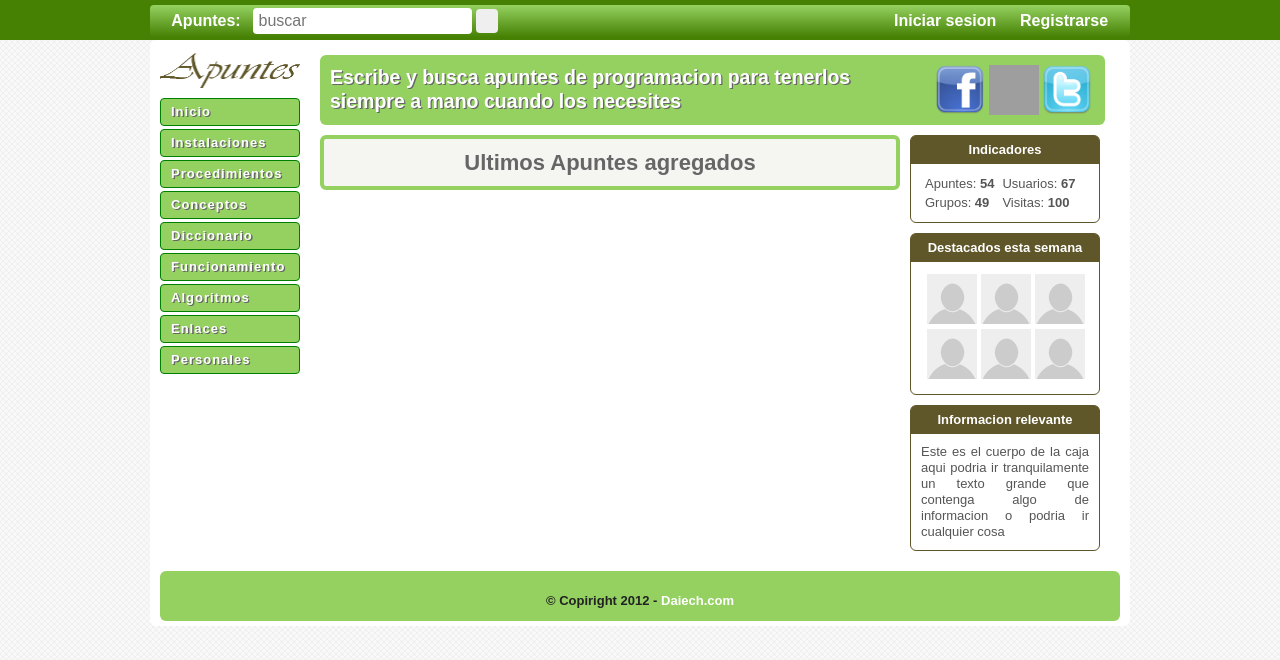
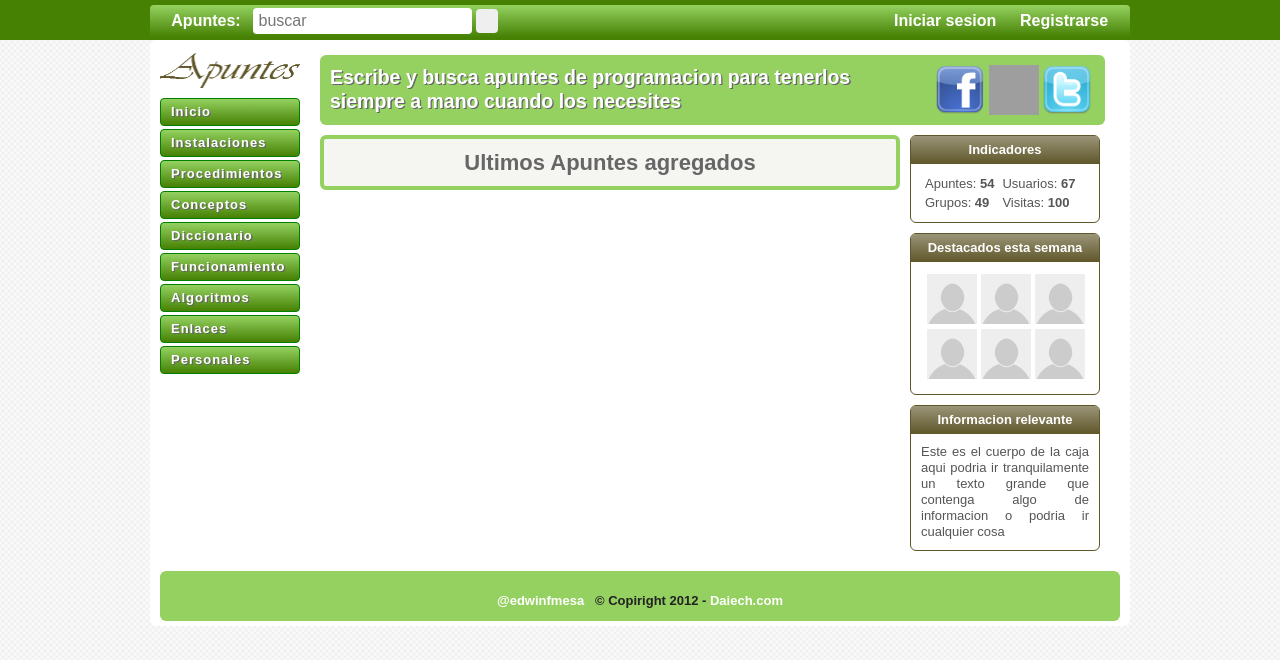
Before and after one commit to edwinfmesa/apuntes, a Django app: page / in a window 1280 px wide. Shown: the top 660 px of the page. Run offline with Django 3.2, Linux system fonts and the light colour scheme; data that the repository does not hold is empty; grey boxes are pictures that could not be loaded.

Commit message:
Agregando degradados

```diff
--- a/static/web/css/base.css
+++ b/static/web/css/base.css
@@ -4,6 +4,61 @@ a:visited {text-decoration: none}
 a:active {text-decoration: none}
 a:hover {text-decoration: underline; color: red;}
 
+.degradados {
+    /* navegadores sin soporte */
+    background-image: url('../img/fondo_degradado.png');
+    /* Safari 4-5, Chrome 1-9 */
+    background: -webkit-gradient(linear, 0% 0%, 0% 100%, from(#468104 ), to(#94D160));
+/*     Safari 5.1+, Chrome 10+ */
+    background: -webkit-linear-gradient(top, #94D160, #468104 );
+/*     Firefox 3.6+ */
+    background: -moz-linear-gradient(top, #94D160, #468104 );
+/*     Opera 11.10+ */
+    background: -o-linear-background(top, #94D160, #468104 );
+/*     IE 10 */
+    background: -ms-linear-background(top, #94D160, #468104 );
+/*     estándar */
+    background: linear-background(top, #94D160, #468104 );
+
+}
+
+.degradado_menu {
+    /* navegadores sin soporte */
+    background-image: url('../img/fondo_degradado.png');
+    /* Safari 4-5, Chrome 1-9 */
+    background: -webkit-gradient(linear, 0% 0%, 0% 100%, from(#468104 ), to(#94D160));
+/*     Safari 5.1+, Chrome 10+ */
+    background: -webkit-linear-gradient(top, #94D160, #468104 );
+/*     Firefox 3.6+ */
+    background: -moz-linear-gradient(top, #94D160, #468104 );
+/*     Opera 11.10+ */
+    background: -o-linear-background(top, #94D160, #468104 );
+/*     IE 10 */
+    background: -ms-linear-background(top, #94D160, #468104 );
+/*     estándar */
+    background: linear-background(top, #94D160, #468104 );
+
+}
+
+.degradado_cafe {
+
+
+	 /* navegadores sin soporte */
+    background-image: url('../img/fondo_degradado.png');
+    /* Safari 4-5, Chrome 1-9 */
+    background: -webkit-gradient(linear, 0% 0%, 0% 100%, from(#5F5629 ), to(#9B9579));
+/*     Safari 5.1+, Chrome 10+ */
+    background: -webkit-linear-gradient(top, #9B9579, #5F5629 );
+/*     Firefox 3.6+ */
+    background: -moz-linear-gradient(top, #9B9579, #5F5629 );
+/*     Opera 11.10+ */
+    background: -o-linear-background(top, #9B9579, #5F5629 );
+/*     IE 10 */
+    background: -ms-linear-background(top, #9B9579, #5F5629 );
+/*     estándar */
+    background: linear-background(top, #9B9579, #5F5629);
+
+	}
 
 body {
     /*    	background-color: #C1FE8F;*/
@@ -159,6 +214,7 @@ footer {
 
 #nav_menu ul li a:hover {
     background-color: #468104;
+    background-image: none;
 }
 
 .cuerpo{
@@ -425,25 +481,7 @@ footer {
 }
 
 
-.degradados {
-    /* navegadores sin soporte */
-    background-image: url('../img/fondo_degradado.png');
-    /* Safari 4-5, Chrome 1-9 */
-    background: -webkit-gradient(linear, 0% 0%, 0% 100%, from(#468104 ), to(#94D160));
-/*     Safari 5.1+, Chrome 10+ */
-    background: -webkit-linear-gradient(top, #94D160, #468104 );
-/*     Firefox 3.6+ */
-    background: -moz-linear-gradient(top, #94D160, #468104 );
-/*     Opera 11.10+ */
-    background: -o-linear-background(top, #94D160, #468104 );
-/*     IE 10 */
-    background: -ms-linear-background(top, #94D160, #468104 );
-/*     estándar */
-    background: linear-background(top, #94D160, #468104 );
 
-
-
-}
 
 .esqsupred4 {
     -moz-border-radius-topleft: 4px;
--- a/templates/web/layout.html
+++ b/templates/web/layout.html
@@ -24,9 +24,9 @@
                 </form>
 
                 {% if user.is_authenticated %}
-				<a href="{% url usuarios.views.cerrar %}" class="sesion esqred"> &nbsp; cerrar  &nbsp;</a> <a href="{% url usuarios.views.privado %}" class="sesion esqred"> &nbsp; {{ user.username }}  &nbsp;</a>
+					<a href="{% url usuarios.views.cerrar %}" class="sesion esqred"> &nbsp; cerrar  &nbsp;</a> <a href="{% url usuarios.views.privado %}" class="sesion esqred"> &nbsp; {{ user.username }}  &nbsp;</a>
 				{% else %}
-				<a href="{% url usuarios.views.nuevo_usuario  %}" class="sesion esqred"> &nbsp; Registrarse  &nbsp;</a> <a href="{% url usuarios.views.ingresar  %}" class="sesion esqred"> &nbsp; Iniciar sesion  &nbsp;</a>
+					<a href="{% url usuarios.views.nuevo_usuario  %}" class="sesion esqred"> &nbsp; Registrarse  &nbsp;</a> <a href="{% url usuarios.views.ingresar  %}" class="sesion esqred"> &nbsp; Iniciar sesion  &nbsp;</a>
 				{% endif %}
 
 
@@ -42,15 +42,15 @@
                 </div>
                 <nav>
                     <ul>
-                        <li><a href="{% url web.views.home%}"><span>Inicio</span></a></li>
-                        <li><a href="#"><span>Instalaciones</span></a></li>
-                        <li><a href="#"><span>Procedimientos</span></a></li>
-                        <li><a href="#"><span>Conceptos</span></a></li>
-                        <li><a href="#"><span>Diccionario</span></a></li>
-                        <li><a href="#"><span>Funcionamiento</span></a></li>
-                        <li><a href="#"><span>Algoritmos</span></a></li>
-                        <li><a href="#"><span>Enlaces</span></a></li>
-                        <li><a href="#"><span>Personales</span></a></li>
+                        <li><a href="{% url web.views.home%}" class="degradado_menu"><span>Inicio</span></a></li>
+                        <li><a href="#" class="degradado_menu"><span>Instalaciones</span></a></li>
+                        <li><a href="#" class="degradado_menu"><span>Procedimientos</span></a></li>
+                        <li><a href="#" class="degradado_menu"><span>Conceptos</span></a></li>
+                        <li><a href="#" class="degradado_menu"><span>Diccionario</span></a></li>
+                        <li><a href="#" class="degradado_menu"><span>Funcionamiento</span></a></li>
+                        <li><a href="#" class="degradado_menu"><span>Algoritmos</span></a></li>
+                        <li><a href="#" class="degradado_menu"><span>Enlaces</span></a></li>
+                        <li><a href="#" class="degradado_menu"><span>Personales</span></a></li>
                     </ul>
                 </nav>
             </section>
@@ -71,7 +71,7 @@
                 <section id="barra_lateral">
                     <article class="caja esqred6">
                         <div class="wrapper">
-                            <header class="header_caja esqsupred4">
+                            <header class="header_caja esqsupred4 degradado_cafe">
                                 Indicadores
                             </header>
                             <div class="body_caja" >
@@ -90,7 +90,7 @@
                     </article>
                     <article class="caja esqred6">
                         <div class="wrapper">
-                            <header class="header_caja esqsupred4" >
+                            <header class="header_caja esqsupred4 degradado_cafe" >
                                 Destacados esta semana
                             </header>
                             <div class="body_caja">
@@ -107,7 +107,7 @@
                     </article>
                     <article class="caja esqred6">
                         <div class="wrapper">
-                            <header class="header_caja esqsupred4" >
+                            <header class="header_caja esqsupred4 degradado_cafe" >
                                 Informacion relevante
                             </header>
                             <div class="body_caja">
@@ -121,7 +121,7 @@
 
             </div>
 
-            <footer class="esqred6"><div><h4 id="daiech" >&copy; Copiright 2012 - <a  href="http://es.daiech.com">Daiech.com</a></h4></div></footer>
+            <footer class="esqred6"><div><h4 id="daiech" ><a  href="http://twitter.com/edwinfmesa">@edwinfmesa</a> &nbsp; &copy; Copiright 2012 - <a  href="http://es.daiech.com">Daiech.com</a></h4></div></footer>
         </div>
         <script src="{{ STATIC_PREFIX }}web/js/libs/jquery-1.7.1.min.js"></script>
         <script type="text/javascript">
```
